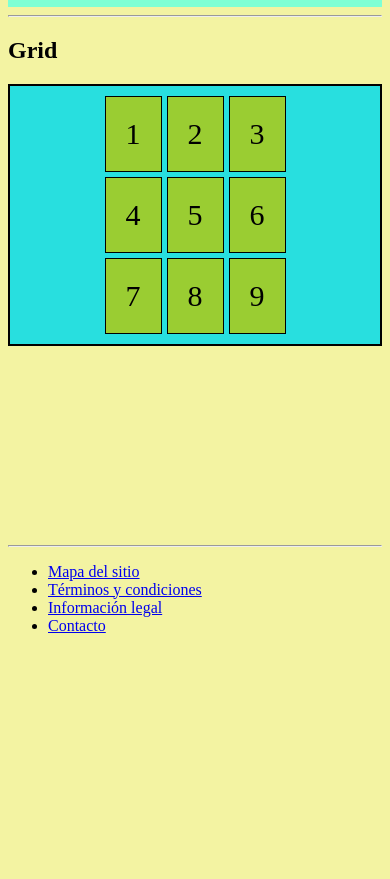
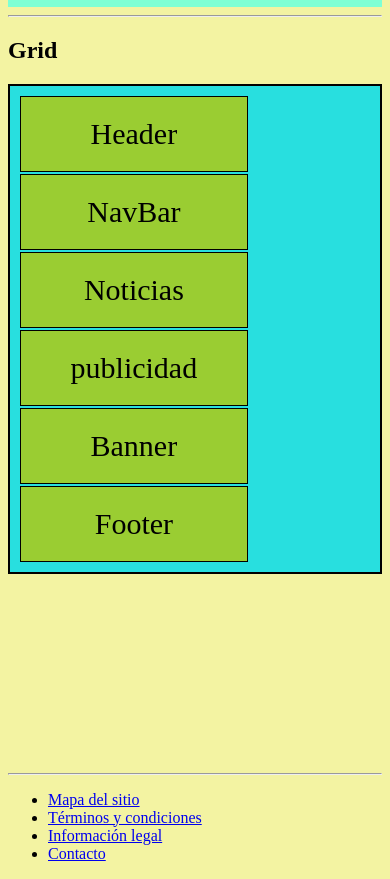
Before and after one commit to federicosuarez7/digital-house, a plain HTML site: page Professional Developer/Proyecto/index.html in a window 390 px wide. Shown: the part 9020-9899 px from the top of the page. Before the commit the page ends 9671 px from the top, so only its background shows below. Drawn offline with Linux system fonts and the light colour scheme; a web font is replaced by a local one.

Commit message:
Media queris (CSS3)

```diff
--- a/Professional Developer/Proyecto/estilos.css
+++ b/Professional Developer/Proyecto/estilos.css
@@ -325,15 +325,20 @@ p.pseudoelem::first-line{
 /* Grid */
 .grid-container{
     display: grid;
-    /* Creamos las columnas */
+    /* Creamos el area */
+    grid-template-areas:
+    "header header header"
+    "navbar navbar navbar"
+    "noticias . publicidad"
+    "noticias . publicidad"
+    "noticias . banner"
+    "footer footer footer" ;
     grid-template-columns: auto auto auto;
     background-color: rgb(40, 223, 223);
     border: 2px solid black;
     padding: 10px;
     /* Espacio entre filas y columnas */
     gap: 5px;
-    justify-content: center;
-
 }
 
 .grid-item{
@@ -342,16 +347,50 @@ p.pseudoelem::first-line{
     padding: 20px;
     font-size: 30px;
     text-align: center;
+}
+.item1{
+    grid-area: header;
+}
+.item2{
+    grid-area: navbar;
+}
+.item3{
+    grid-area: noticias;
+}
+.item4{
+    grid-area: publicidad;
+}
+.item5{
+    grid-area: banner;
+}
+.item6{
+    grid-area: footer;
+}
+/* Media queris */
+@media screen and (max-width: 992px){
+    .grid-container{
+        grid-template-areas:
+        "header header header"
+        "navbar navbar navbar"
+        "noticias noticias publicidad"
+        "noticias noticias publicidad"
+        "noticias noticias banner"
+        "footer footer footer" ;
+    }
+}
+@media screen and (max-width: 600px){
+    .grid-container{
+        grid-template-areas:
+        "header"
+        "navbar"
+        "noticias"
+        "publicidad"
+        "banner"
+        "footer" ;
+        gap: 2px;
+    }
+}
 
-}
-/*
-.item1{
-    grid-column-start: 1;
-    grid-column-end: 3;
-
-    grid-row-start: 1;
-    grid-row-end:3 ;
-} */
 
 
 /* Footer */
--- a/Professional Developer/Proyecto/index.html
+++ b/Professional Developer/Proyecto/index.html
@@ -417,15 +417,12 @@
     <section>
         <h2>Grid</h2>
         <div class="grid-container">
-            <div class="grid-item item1">1</div>
-            <div class="grid-item">2</div>
-            <div class="grid-item">3</div>
-            <div class="grid-item">4</div>
-            <div class="grid-item">5</div>
-            <div class="grid-item">6</div>
-            <div class="grid-item">7</div>
-            <div class="grid-item">8</div>
-            <div class="grid-item">9</div>
+            <div class="grid-item item1">Header</div>
+            <div class="grid-item item2">NavBar</div>
+            <div class="grid-item item3">Noticias</div>
+            <div class="grid-item item4">publicidad</div>
+            <div class="grid-item item5">Banner</div>
+            <div class="grid-item item6">Footer</div>
         </div>
     </section>
     <hr class="footer">
```
